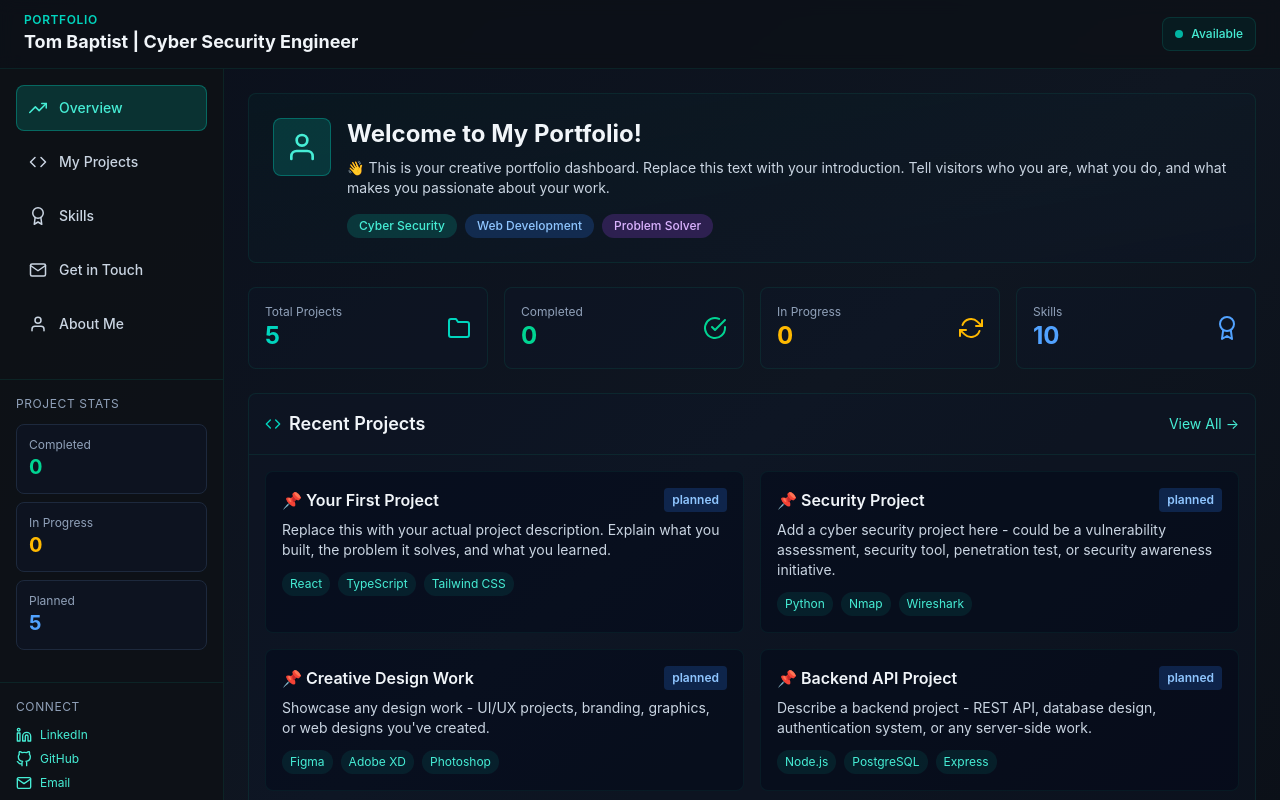
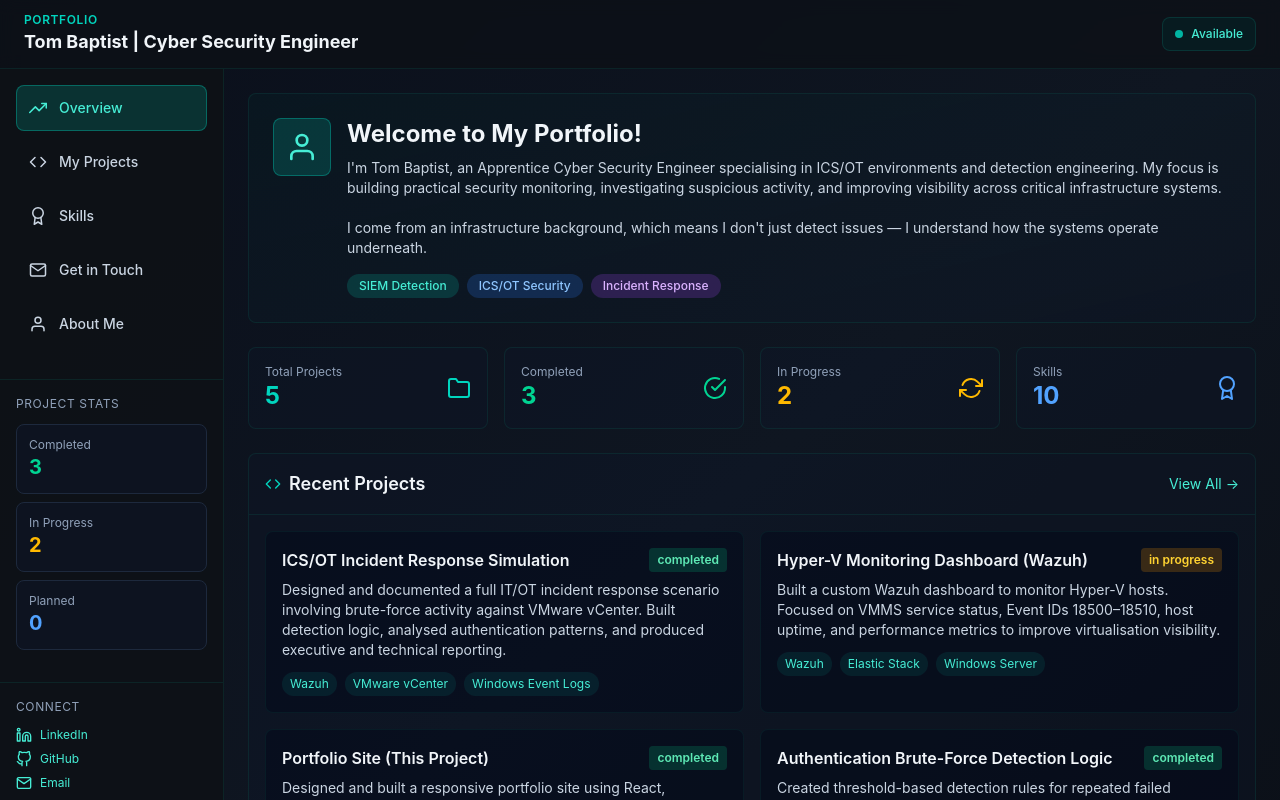
Before and after one commit to Tom-Bishop/Portfolio, a Next.js app: page / in a window 1280 px wide. Shown: the top 800 px of the page. Built offline with nearby package versions, Linux system fonts and the light colour scheme.

Commit message:
Add real projects, skills, and professional biography - portfolio now showcases actual work

```diff
--- a/components/portfolio-site.tsx
+++ b/components/portfolio-site.tsx
@@ -42,77 +42,67 @@ type Skill = {
   category: "Frontend" | "Backend" | "Security" | "Tools";
 };
 
-// PLACEHOLDER PROJECTS - Replace these with your actual projects
+// Tom's Real Projects
 const projects: Project[] = [
   {
     id: "1",
-    title: "📌 Your First Project",
-    category: "Web Development",
-    description: "Replace this with your actual project description. Explain what you built, the problem it solves, and what you learned.",
-    technologies: ["React", "TypeScript", "Tailwind CSS"],
-    status: "planned",
-    imageUrl: undefined,
-    liveUrl: undefined,
-    githubUrl: undefined,
+    title: "ICS/OT Incident Response Simulation",
+    category: "Security",
+    description:
+      "Designed and documented a full IT/OT incident response scenario involving brute-force activity against VMware vCenter. Built detection logic, analysed authentication patterns, and produced executive and technical reporting.",
+    technologies: ["Wazuh", "VMware vCenter", "Windows Event Logs", "MITRE ATT&CK"],
+    status: "completed",
   },
   {
     id: "2",
-    title: "📌 Security Project",
+    title: "Hyper-V Monitoring Dashboard (Wazuh)",
     category: "Security",
-    description: "Add a cyber security project here - could be a vulnerability assessment, security tool, penetration test, or security awareness initiative.",
-    technologies: ["Python", "Nmap", "Wireshark"],
-    status: "planned",
-    imageUrl: undefined,
-    liveUrl: undefined,
-    githubUrl: undefined,
+    description:
+      "Built a custom Wazuh dashboard to monitor Hyper-V hosts. Focused on VMMS service status, Event IDs 18500–18510, host uptime, and performance metrics to improve virtualisation visibility.",
+    technologies: ["Wazuh", "Elastic Stack", "Windows Server", "Hyper-V"],
+    status: "in-progress",
   },
   {
     id: "3",
-    title: "📌 Creative Design Work",
-    category: "Design",
-    description: "Showcase any design work - UI/UX projects, branding, graphics, or web designs you've created.",
-    technologies: ["Figma", "Adobe XD", "Photoshop"],
-    status: "planned",
-    imageUrl: undefined,
-    liveUrl: undefined,
-    githubUrl: undefined,
+    title: "Portfolio Site (This Project)",
+    category: "Web Development",
+    description:
+      "Designed and built a responsive portfolio site using React, TypeScript, and Framer Motion. Structured like a security dashboard to reflect my professional focus.",
+    technologies: ["React", "TypeScript", "Tailwind", "Framer Motion"],
+    status: "completed",
   },
   {
     id: "4",
-    title: "📌 Backend API Project",
-    category: "Web Development",
-    description: "Describe a backend project - REST API, database design, authentication system, or any server-side work.",
-    technologies: ["Node.js", "PostgreSQL", "Express"],
-    status: "planned",
-    imageUrl: undefined,
-    liveUrl: undefined,
-    githubUrl: undefined,
+    title: "Authentication Brute-Force Detection Logic",
+    category: "Security",
+    description:
+      "Created threshold-based detection rules for repeated failed authentication attempts. Triggered alerting after defined login failures and documented escalation workflow.",
+    technologies: ["SIEM", "Windows Security Logs", "Regex", "Threat Detection"],
+    status: "completed",
   },
   {
     id: "5",
-    title: "📌 Personal Learning Project",
+    title: "Home Lab Security Environment",
     category: "Other",
-    description: "Add any other projects here - automation scripts, home lab setups, certifications, or learning initiatives.",
-    technologies: ["Add your tools here"],
-    status: "planned",
-    imageUrl: undefined,
-    liveUrl: undefined,
-    githubUrl: undefined,
+    description:
+      "Maintained a personal lab environment to test Active Directory configurations, BitLocker scenarios, VM hardening, and log ingestion pipelines.",
+    technologies: ["Active Directory", "Hyper-V", "Windows Server", "PowerShell"],
+    status: "in-progress",
   },
 ];
 
-// YOUR SKILLS - Update these with your actual skills and proficiency levels
+// Tom's Skills
 const skills: Skill[] = [
-  { name: "HTML/CSS", level: 85, category: "Frontend" },
-  { name: "JavaScript", level: 75, category: "Frontend" },
-  { name: "React", level: 70, category: "Frontend" },
-  { name: "TypeScript", level: 65, category: "Frontend" },
-  { name: "Node.js", level: 60, category: "Backend" },
-  { name: "Python", level: 65, category: "Backend" },
-  { name: "Network Security", level: 70, category: "Security" },
-  { name: "Cyber Security Fundamentals", level: 75, category: "Security" },
-  { name: "Git/GitHub", level: 80, category: "Tools" },
-  { name: "VS Code", level: 85, category: "Tools" },
+  { name: "SIEM Detection Engineering", level: 80, category: "Security" },
+  { name: "Incident Response & Triage", level: 75, category: "Security" },
+  { name: "Windows Event Log Analysis", level: 80, category: "Security" },
+  { name: "ICS / OT Security Concepts", level: 70, category: "Security" },
+  { name: "Active Directory", level: 75, category: "Backend" },
+  { name: "Virtualisation (Hyper-V / VMware)", level: 75, category: "Backend" },
+  { name: "Python (Security Automation)", level: 65, category: "Backend" },
+  { name: "React & TypeScript", level: 70, category: "Frontend" },
+  { name: "Git & Version Control", level: 80, category: "Tools" },
+  { name: "Wazuh / Elastic Stack", level: 75, category: "Tools" },
 ];
 
 // STATS - These will auto-update based on your projects
@@ -304,18 +294,23 @@ export function PortfolioSite() {
                   <div className="flex-1">
                     <h2 className="text-2xl font-bold mb-2">Welcome to My Portfolio!</h2>
                     <p className="text-slate-300 text-sm mb-4">
-                      👋 This is your creative portfolio dashboard. Replace this text with your introduction.
-                      Tell visitors who you are, what you do, and what makes you passionate about your work.
+                      I'm Tom Baptist, an Apprentice Cyber Security Engineer specialising in
+                      ICS/OT environments and detection engineering. My focus is building
+                      practical security monitoring, investigating suspicious activity, and
+                      improving visibility across critical infrastructure systems.
+                      <br /><br />
+                      I come from an infrastructure background, which means I don't just
+                      detect issues — I understand how the systems operate underneath.
                     </p>
                     <div className="flex flex-wrap gap-2">
                       <span className="px-3 py-1 rounded-full bg-teal-500/20 text-teal-300 text-xs font-medium">
-                        Cyber Security
+                        SIEM Detection
                       </span>
                       <span className="px-3 py-1 rounded-full bg-blue-500/20 text-blue-300 text-xs font-medium">
-                        Web Development
+                        ICS/OT Security
                       </span>
                       <span className="px-3 py-1 rounded-full bg-purple-500/20 text-purple-300 text-xs font-medium">
-                        Problem Solver
+                        Incident Response
                       </span>
                     </div>
                   </div>
@@ -419,18 +414,17 @@ export function PortfolioSite() {
                 </div>
               </motion.section>
 
-              {/* GETTING STARTED GUIDE */}
-              <section className="border border-amber-900/30 rounded-lg bg-amber-950/10 p-6">
+              {/* NEXT STEPS */}
+              <section className="border border-emerald-900/30 rounded-lg bg-emerald-950/10 p-6">
                 <h3 className="text-lg font-semibold mb-3 flex items-center gap-2">
-                  <FiBriefcase className="text-amber-400" />
-                  Getting Started - Update Your Portfolio
+                  <FiCheckCircle className="text-emerald-400" />
+                  You're All Set!
                 </h3>
                 <div className="space-y-2 text-sm text-slate-300">
-                  <p>✏️ Edit <code className="px-2 py-1 bg-slate-900/60 rounded text-xs">portfolio-site.tsx</code> to customize</p>
-                  <p>📁 Replace placeholder projects with your actual work</p>
-                  <p>💪 Update your skills and proficiency levels</p>
-                  <p>👤 Customize the "About Me" section with your story</p>
-                  <p>🔗 Add links to your GitHub, live demos, and project screenshots</p>
+                  <p>✅ Projects added and customized</p>
+                  <p>✅ Skills & proficiency levels set</p>
+                  <p>✅ Professional bio and background updated</p>
+                  <p>💡 <strong>Next:</strong> Add project links (GitHub repos, live demos) and keep your portfolio updated as you complete new work</p>
                 </div>
               </section>
             </div>
@@ -521,14 +515,14 @@ export function PortfolioSite() {
                 })}
               </div>
 
-              {/* ADD PROJECT REMINDER */}
+              {/* ADD PROJECT LINKS REMINDER */}
               <div className="border border-dashed border-teal-900/40 rounded-lg p-8 text-center">
                 <FiCode className="mx-auto text-teal-400 mb-3" size={48} />
-                <h3 className="text-lg font-semibold mb-2">Ready to add your projects?</h3>
+                <h3 className="text-lg font-semibold mb-2">Ready to add project links?</h3>
                 <p className="text-sm text-slate-400">
-                  Edit the <code className="px-2 py-1 bg-slate-900/60 rounded">projects</code> array in{" "}
-                  <code className="px-2 py-1 bg-slate-900/60 rounded">portfolio-site.tsx</code> to showcase
-                  your work
+                  Add GitHub URLs and live demo links to your projects in the{" "}
+                  <code className="px-2 py-1 bg-slate-900/60 rounded">projects</code> array to make it easy
+                  for visitors to explore your code.
                 </p>
               </div>
             </div>
@@ -704,11 +698,16 @@ export function PortfolioSite() {
                   <div className="flex-1">
                     <h3 className="text-xl font-semibold mb-2">Tom Baptist</h3>
                     <p className="text-slate-300 mb-4">
-                      <strong>👤 Replace this section with your introduction!</strong>
-                      <br />
-                      <br />
-                      Tell your story here. Who are you? What drives you? What are you passionate about in tech
-                      and cyber security? Share your journey, your goals, and what makes you unique.
+                      I'm an Apprentice Cyber Security Engineer working within IT and OT
+                      environments, with a strong infrastructure background.
+                      <br /><br />
+                      My work focuses on detection engineering, incident response, and
+                      improving visibility across critical systems. I'm particularly
+                      interested in how traditional IT security principles apply within
+                      industrial control environments.
+                      <br /><br />
+                      I've achieved CompTIA Security+ and I'm currently progressing through
+                      the Level 4 Cyber Security Technologist apprenticeship standard.
                     </p>
                   </div>
                 </div>
@@ -723,12 +722,12 @@ export function PortfolioSite() {
                   <div>
                     <span className="text-teal-300 font-semibold">🎯 Focus Areas:</span>
                     <p className="text-slate-300 mt-1">
-                      ICS/OT Security, SIEM Detection, Network Analysis, Incident Response
+                      ICS/OT Security, SIEM Detection, Detection Engineering, Incident Response
                     </p>
                   </div>
                   <div>
                     <span className="text-teal-300 font-semibold">🏆 Certifications:</span>
-                    <p className="text-slate-300 mt-1">CompTIA Security+ (Active)</p>
+                    <p className="text-slate-300 mt-1">CompTIA Security+ (Active) | Level 4 Cyber Security Technologist (In Progress)</p>
                   </div>
                   <div>
                     <span className="text-teal-300 font-semibold">📍 Location:</span>
@@ -746,10 +745,10 @@ export function PortfolioSite() {
                 <h3 className="text-xl font-semibold">What I Do</h3>
                 <div className="grid md:grid-cols-2 gap-4">
                   {[
-                    { icon: FiShield, title: "ICS/OT Security", desc: "Protecting critical infrastructure" },
-                    { icon: FiCode, title: "Detection Engineering", desc: "Building SIEM rules and alerts" },
-                    { icon: FiBriefcase, title: "Incident Response", desc: "Triage and investigation" },
-                    { icon: FiAward, title: "Continuous Learning", desc: "Always expanding my skillset" },
+                    { icon: FiShield, title: "Detection Engineering", desc: "Building custom SIEM rules and alert logic" },
+                    { icon: FiCode, title: "Incident Response", desc: "Triage, investigation, and escalation workflows" },
+                    { icon: FiBriefcase, title: "ICS/OT Security", desc: "Critical infrastructure monitoring and hardening" },
+                    { icon: FiAward, title: "Continuous Learning", desc: "Infrastructure background + security expertise" },
                   ].map((item) => (
                     <div key={item.title} className="flex items-start gap-3">
                       <item.icon className="text-teal-400 mt-1" size={20} />
@@ -768,10 +767,11 @@ export function PortfolioSite() {
                 transition={{ delay: 0.2 }}
                 className="border border-blue-900/30 rounded-lg bg-blue-950/10 p-6"
               >
-                <h3 className="text-lg font-semibold mb-3">💡 Customize This Section</h3>
+                <h3 className="text-lg font-semibold mb-3">� Background & Motivation</h3>
                 <p className="text-sm text-slate-300">
-                  This "About Me" section is a placeholder. Replace it with your actual background, experience,
-                  goals, and what makes you unique. This is your chance to tell your story!
+                  Starting from an infrastructure perspective has given me a unique advantage in security work—I understand how systems
+                  are meant to function, which helps me identify when something's wrong. This foundation in active directory,
+                  virtualisation, and systems administration directly informs my approach to detection engineering and incident response.
                 </p>
               </motion.div>
             </div>
```
